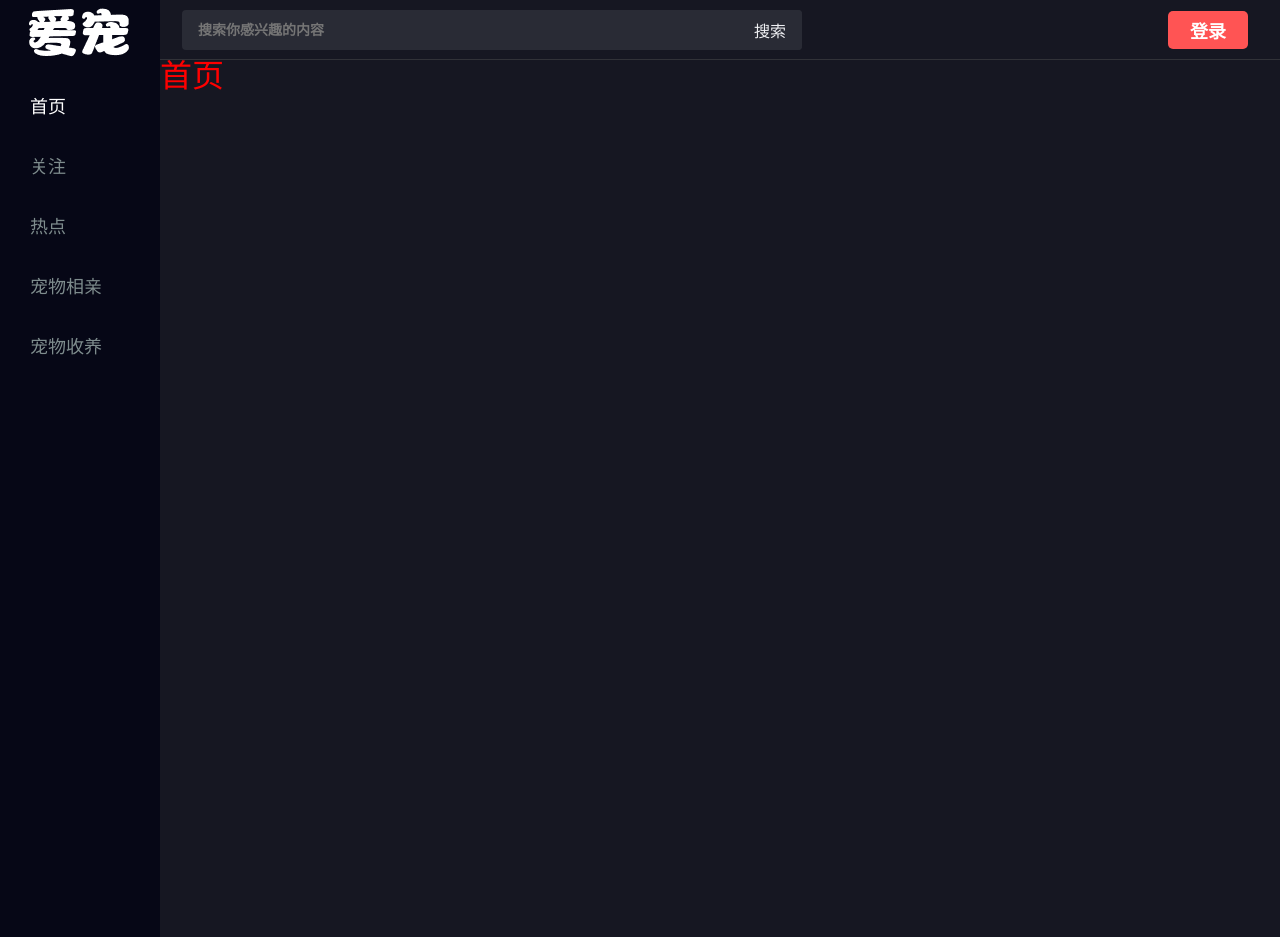
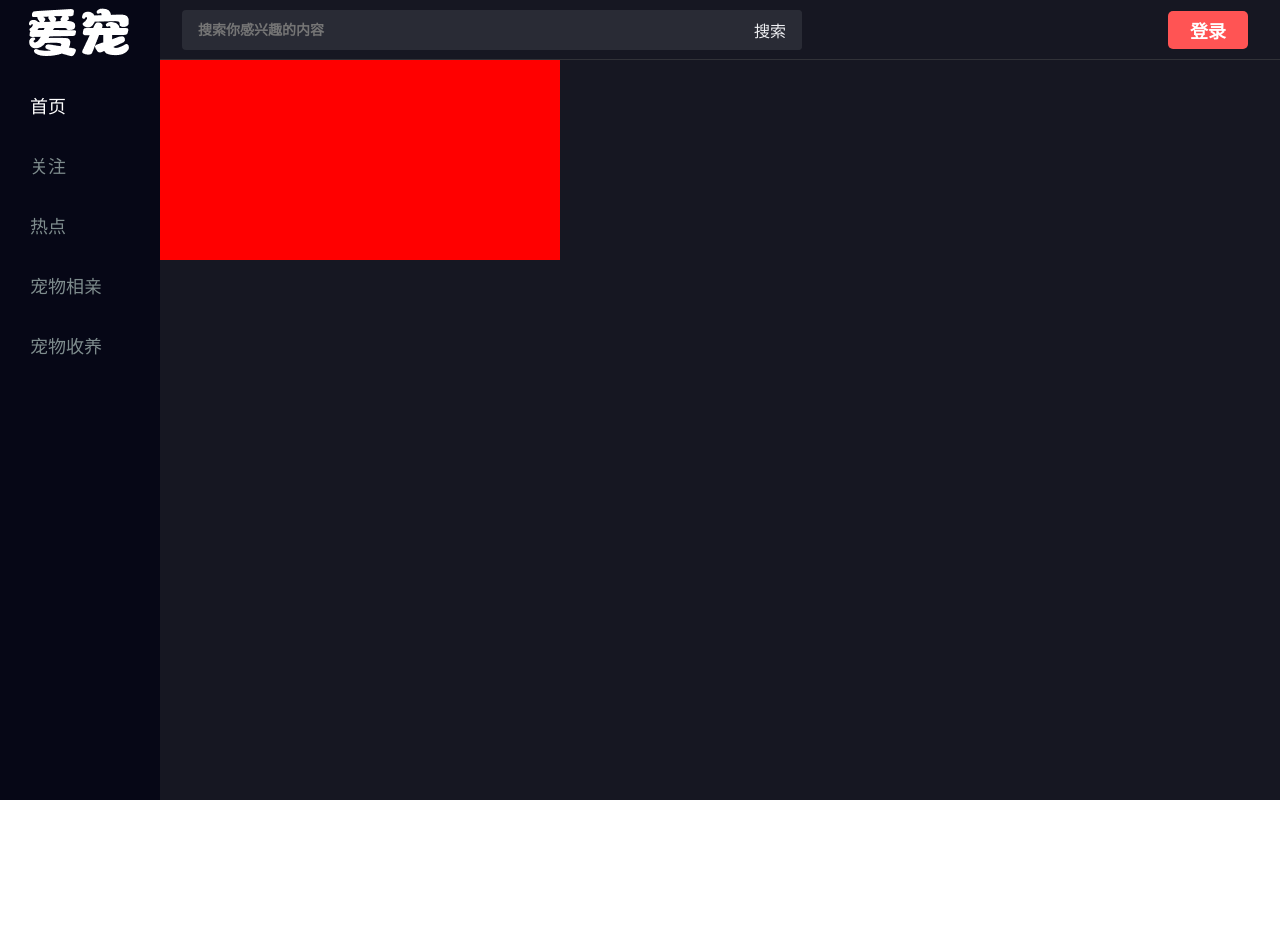
Before and after one commit to victry123/love-pet, a Vue app in the folder love-pet-front/: page /#/Home/homepage in a window 1280 px wide. After the commit the page ends 800 px from the top, so only its background shows below. Built offline with nearby package versions, Linux system fonts and the light colour scheme; a small style sheet from the web is missing.

Commit message:
解决了布局被内容撑开的问题

```diff
--- a/love-pet-front/src/App.vue
+++ b/love-pet-front/src/App.vue
@@ -1,9 +1,15 @@
 <template>
-  <div>
+  <div class="app">
     <router-view></router-view>
   </div>
 </template>
 
-<style></style>
+<script></script>
 
-<style></style>
+<style>
+.app {
+  width: 100%;
+  height: 100%;
+  position: absolute;
+}
+</style>
--- a/love-pet-front/src/assets/css/resrt.css
+++ b/love-pet-front/src/assets/css/resrt.css
@@ -5,6 +5,9 @@
 
  html,body {
      height: 100%;
+     width: 100%;
+     box-sizing: border-box;
+
  }
 
  html, body, div, span, applet, object, iframe,
@@ -85,10 +88,6 @@
      -webkit-border-radius: 6px;
  }
 
- html, body {
-     width: 100%;
- }
-
  body {
      -webkit-text-size-adjust: none;
      -webkit-tap-highlight-color: rgba(0, 0, 0, 0);
--- a/love-pet-front/src/components/Aside/Aside.vue
+++ b/love-pet-front/src/components/Aside/Aside.vue
@@ -74,8 +74,9 @@ export default {
 #aside {
   flex-basis: 160px;
   width: 160px;
-  height: 937px;
+  height: 100%;
   background-color: #060716;
+  position: relative;
 }
 .logo {
   width: 130px;
--- a/love-pet-front/src/components/Header/Header.vue
+++ b/love-pet-front/src/components/Header/Header.vue
@@ -10,8 +10,8 @@
           placeholder="搜索你感兴趣的内容"
         />
       </form>
-      <button type="button" class="buseach">
-        <span>搜索</span>
+      <button type="button" class="buseach"  @mouseover="smover" @mouseleave="smleave">
+        <span :class="{seachmove : seachmover==true}">搜索</span>
       </button>
     </div>
     <div class="user">
@@ -33,8 +33,18 @@
 export default {
   data() {
     return {
+      seachmover: false,
       login: true,
       userimgurl: require("../../assets/img/userimg.png"),
+    }
+  },
+  methods: {
+    // 搜索按钮的移入高亮
+    smover() {
+      this.seachmover = true;
+    },
+    smleave() {
+      this.seachmover = false;
     }
   },
 };
@@ -52,6 +62,9 @@ export default {
   flex-direction: row;
   justify-content: space-between;
   padding: 0 32px 0 22px;
+  position: relative;
+  flex-grow: 1;
+  flex-shrink: 0;
 }
 .seach {
   width: 620px;
@@ -139,4 +152,8 @@ export default {
   margin-right: 30px;
   border-radius: 16px;
 }
+
+.seachmove {
+  color: #fe2c55;
+}
 </style>
--- a/love-pet-front/src/components/Homepage/Homepage.vue
+++ b/love-pet-front/src/components/Homepage/Homepage.vue
@@ -1,5 +1,11 @@
 <template>
-  <h1>首页</h1>
+  <div id="homepage">
+    <ul>
+      <li class="hd"></li>
+      <li class="hd"></li>
+
+    </ul>
+  </div>
 </template>
 
 <script>
@@ -7,7 +13,16 @@ export default {};
 </script>
 
 <style>
-h1 {
-  color: red;
+#homepage {
+  display: flex;
+  height: 100%;
+  flex-wrap: wrap;
+  overflow-y: scroll;
+}
+.hd {
+  display: inline-block;
+  background-color: red;
+  width: 200px;
+  height: 200px;
 }
 </style>
--- a/love-pet-front/src/views/Home.vue
+++ b/love-pet-front/src/views/Home.vue
@@ -26,17 +26,25 @@ export default {
 
 #home {
   display: flex;
+  height: 100%;
+  width: 100%;
 }
 .main {
   flex-grow: 1;
-  height: 937px;
+  height: 100%;
   display: flex;
   flex-direction: column;
+  position: relative;
 }
 
 .main-main {
   width: 100%;
-  flex-grow: 1;
+  height:calc(100% - 60px);
+  flex: 1 1 auto;
   background-color: #161722;
+  position: relative;
+  box-sizing: border-box;
+  flex-shrink: 0;
+  overflow: hidden;
 }
 </style>
```
